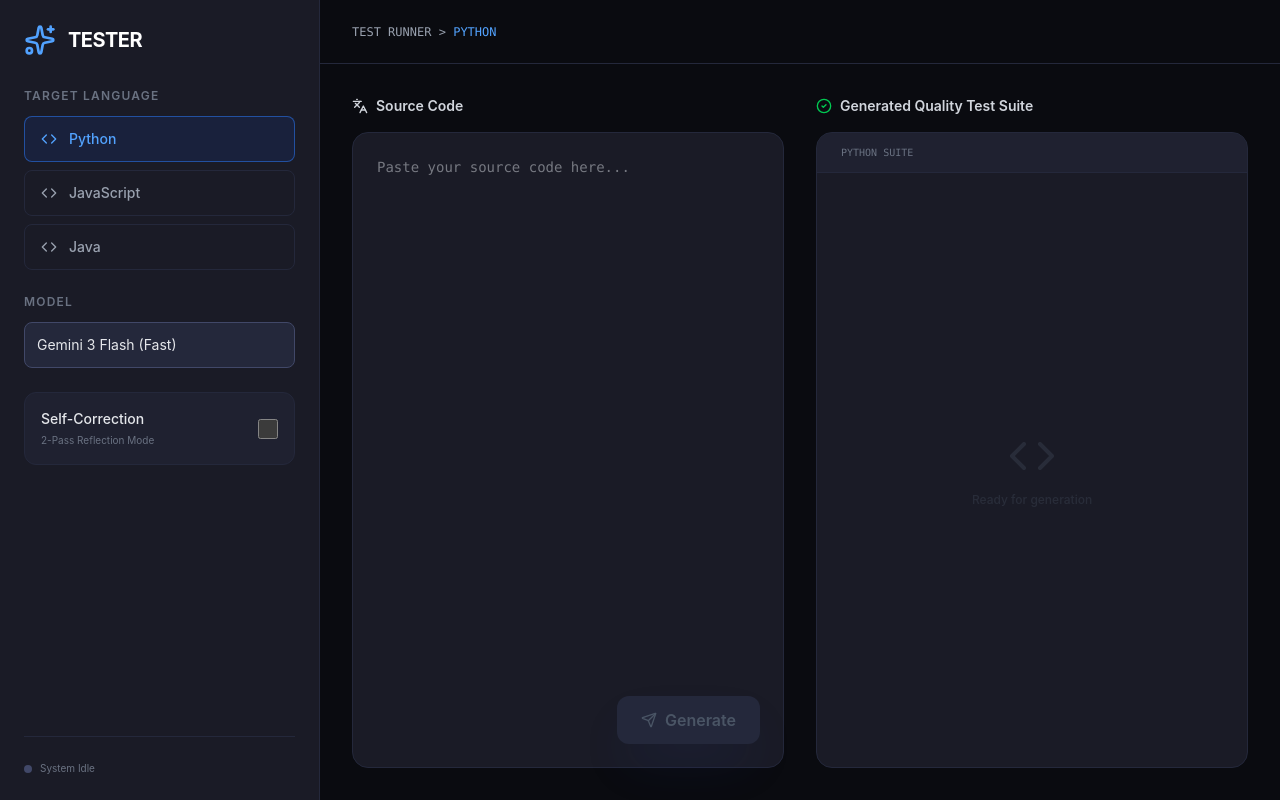
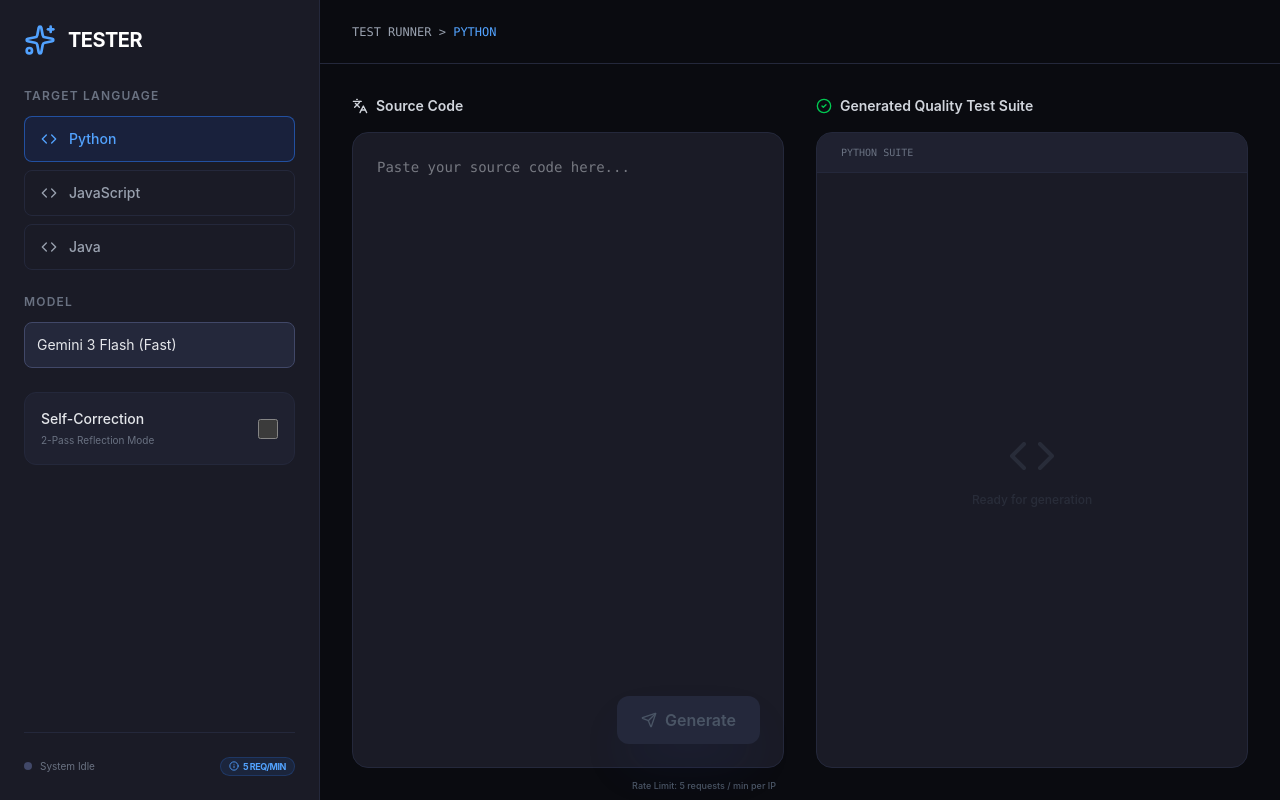
Before and after one commit to SJ-Son/TESTER, a Vue app in the folder frontend/: page / in a window 1280 px wide. Built offline with nearby package versions, Linux system fonts and the light colour scheme.

Commit message:
ux: add rate limit visibility to the UI

```diff
--- a/frontend/src/App.vue
+++ b/frontend/src/App.vue
@@ -1,6 +1,6 @@
 <script setup lang="ts">
 import { ref, reactive, onMounted, watch } from 'vue'
-import { Code, Languages, Sparkles, AlertCircle, RefreshCcw, Send, CheckCircle2, Copy, Check } from 'lucide-vue-next'
+import { Code, Languages, Sparkles, AlertCircle, RefreshCcw, Send, CheckCircle2, Copy, Check, Info } from 'lucide-vue-next'
 import hljs from 'highlight.js'
 import 'highlight.js/styles/tokyo-night-dark.css'
 
@@ -158,11 +158,17 @@ onMounted(() => {
 
       <div class="flex-1"></div>
 
-      <!-- Status Footer -->
-      <div class="pt-6 border-t border-gray-800">
-         <div class="flex items-center space-x-2 text-[10px] text-gray-500">
-           <div class="w-2 h-2 rounded-full" :class="isGenerating ? 'bg-green-500 animate-pulse' : 'bg-gray-700'"></div>
-           <span>{{ isGenerating ? 'System Active' : 'System Idle' }}</span>
+       <!-- Status Footer -->
+      <div class="pt-6 border-t border-gray-800 space-y-4">
+         <div class="flex items-center justify-between">
+           <div class="flex items-center space-x-2 text-[10px] text-gray-500">
+             <div class="w-2 h-2 rounded-full" :class="isGenerating ? 'bg-green-500 animate-pulse' : 'bg-gray-700'"></div>
+             <span>{{ isGenerating ? 'System Active' : 'System Idle' }}</span>
+           </div>
+           <div class="flex items-center space-x-1 px-2 py-0.5 rounded-full bg-blue-500/10 border border-blue-500/20 text-[9px] font-bold text-blue-400 uppercase tracking-tighter">
+             <Info class="w-2.5 h-2.5" />
+             <span>5 req/min</span>
+           </div>
          </div>
       </div>
     </aside>
@@ -198,12 +204,15 @@ onMounted(() => {
             <button
               @click="generateTestCode"
               :disabled="isGenerating || !inputCode.trim()"
-              class="absolute bottom-6 right-6 px-6 py-3 bg-blue-600 hover:bg-blue-500 disabled:bg-gray-800 disabled:text-gray-600 text-white rounded-xl shadow-2xl shadow-blue-900/20 transition-all flex items-center space-x-2 group-focus-within:scale-105 active:scale-95"
+              class="absolute bottom-6 right-6 px-6 py-3 bg-blue-600 hover:bg-blue-500 disabled:bg-gray-800 disabled:text-gray-600 text-white rounded-xl shadow-2xl shadow-blue-900/20 transition-all flex items-center space-x-2 group-focus-within:scale-105 active:95"
             >
               <Send v-if="!isGenerating" class="w-4 h-4" />
-              <RefreshCcw v-else class="w-4 h-4 animate-spin" />
+               <RefreshCcw v-else class="w-4 h-4 animate-spin" />
               <span class="font-semibold">{{ isGenerating ? 'Thinking' : 'Generate' }}</span>
             </button>
+            <p class="absolute -bottom-6 right-2 text-[9px] text-gray-600 font-medium">
+              Rate Limit: 5 requests / min per IP
+            </p>
           </div>
         </section>
 
```
